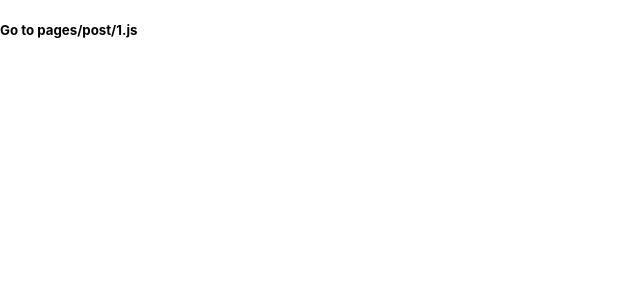
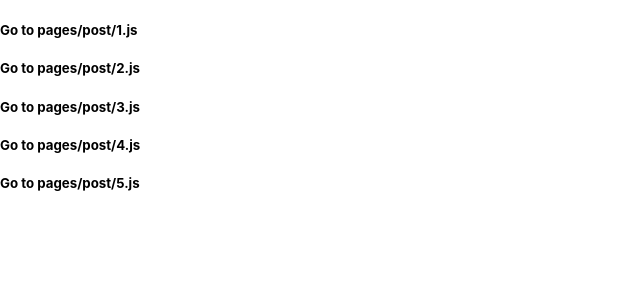
Before and after one commit to luoyu54321/react-next-blog-testing, a Next.js app: page / in a window 1280 px wide. Shown: the top 300 px of the page, without its empty margins (0-640 px from the left). Built offline with nearby package versions, Linux system fonts and the light colour scheme.

Commit message:
feat/route/mapping blog link

```diff
--- a/pages/index.js
+++ b/pages/index.js
@@ -4,11 +4,15 @@ import Link from 'next/link'
 export default function Home() {
   return (
     <div>
-      <h5>
-        <Link href="/post/1">
-          <a>Go to pages/post/1.js</a>
-        </Link>
-      </h5>
+      {['1', '2', '3', '4', '5'].map((index) => {
+        return (
+          <h5>
+            <Link href={`/post/${index}`}>
+              <a>Go to pages/post/{index}.js</a>
+            </Link>
+          </h5>
+        )
+      })}
     </div>
   )
 }
```
